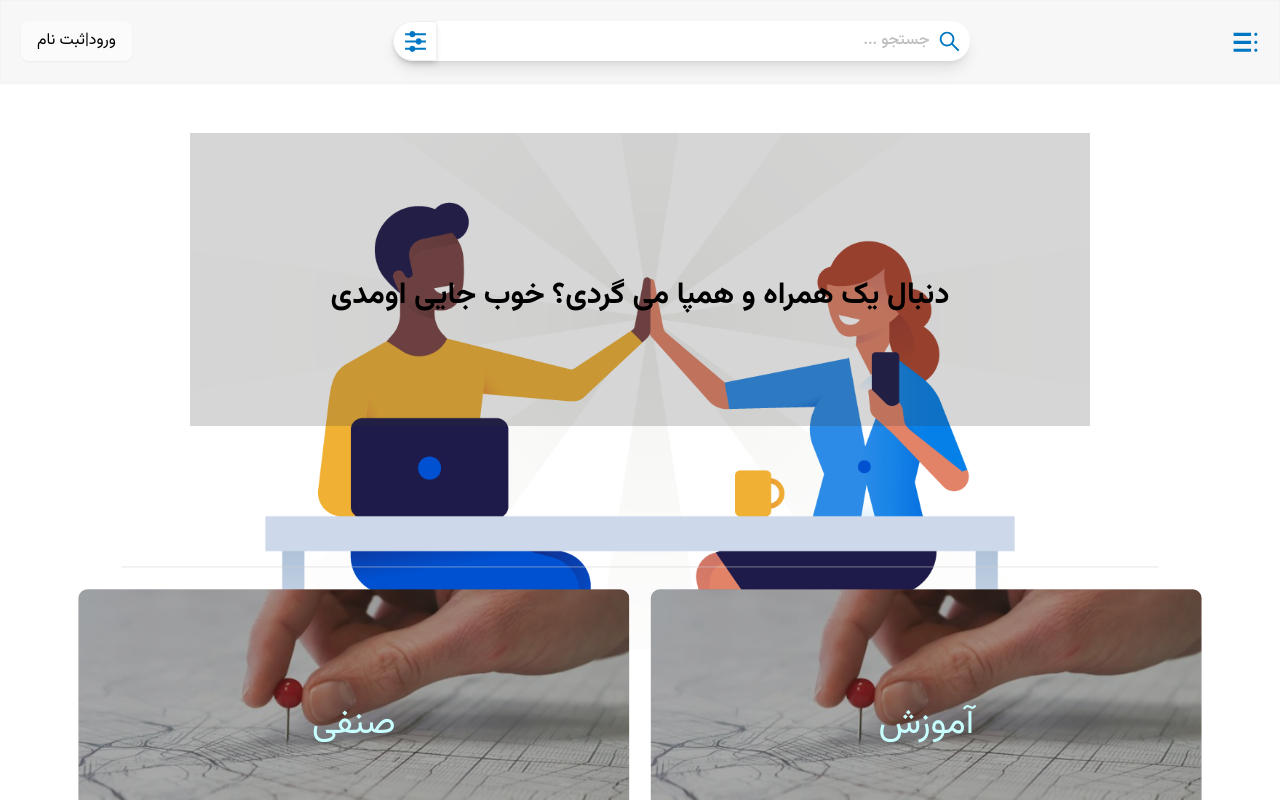
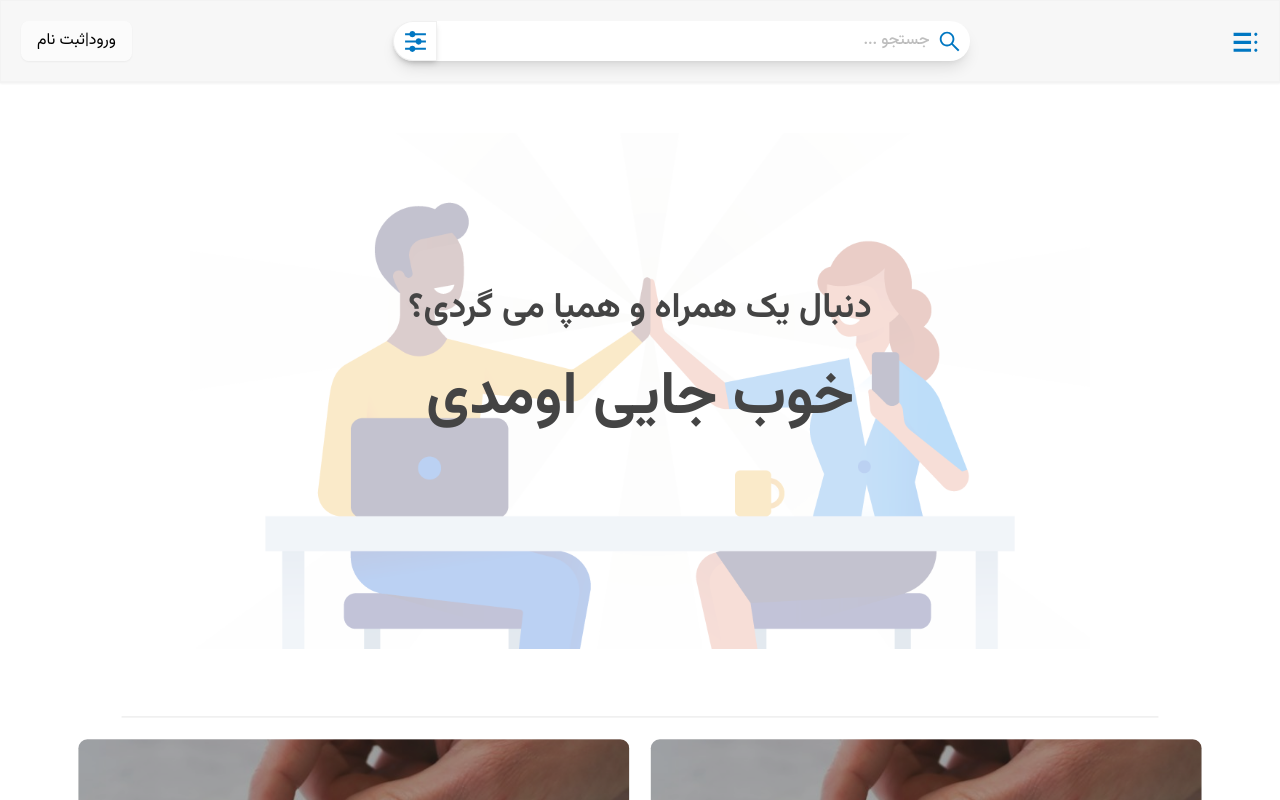
Before and after one commit to Devel00/Louis-XVI, a React (Create React App) app: page /feet in a window 1280 px wide. Shown: the top 800 px of the page. Built offline with nearby package versions, Linux system fonts and the light colour scheme; no server answers.

Commit message:
foot management page updated

```diff
--- a/src/Components/FootManagement.jsx
+++ b/src/Components/FootManagement.jsx
@@ -59,15 +59,18 @@ const Feet = () => {
   return (
     <div className="">
       <Navbar />
-      <div className="py-[50px] flex justify-center mb-[350px] ">
+      <div className="py-[50px] flex justify-center mb-[500px] ">
             <img
               className="absolute w-[900px] object-cover"
               alt="Absolutvision"
               src={data[16].image}
             />
-            <div className="absolute w-[900px] h-[293px] bg-[#33333333] bg-opacity-[100%]" />
-            <p className="font-bold text-[#000000] text-[30px] absolute pt-[140px]">
-              دنبال یک همراه و همپا می گردی؟ خوب جایی اومدی
+            <div className="absolute w-[900px] h-[600px] bg-[#ffffffbb] " />
+            <p className="font-bold text-[#444444] text-[35px] absolute pt-[150px]">
+              دنبال یک همراه و همپا می گردی؟
+            </p>
+            <p className="font-bold text-[#444444] text-[60px] absolute pt-[220px]">
+              خوب جایی اومدی
             </p>
           </div>
       <Filter />
```
Also changed, not shown: 1 other file (tests, documents, lock files or other folders).
